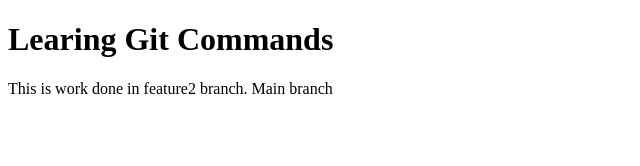
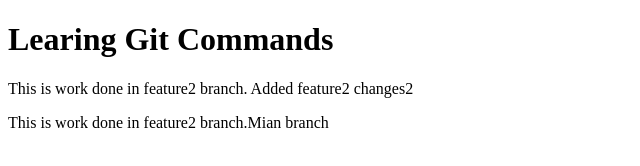
Before and after one commit to sanjeevkumar9576/Another_one, a plain HTML site: page index.html in a window 1280 px wide. Shown: the whole page, without its empty margins (0-640 px from the left). Drawn offline with Linux system fonts and the light colour scheme.

```diff
--- a/index.html
+++ b/index.html
@@ -7,6 +7,7 @@
 </head>
 <body>
   <h1>Learing Git Commands</h1>
-  <p>This is work done in feature2 branch. Main branch</p>
+  <p>This is work done in feature2 branch. Added feature2 changes2</p>
+  <p>This is work done in feature2 branch.Mian branch</p>
 </body>
 </html>
```
